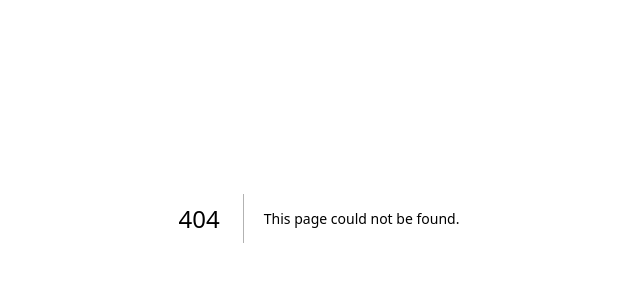
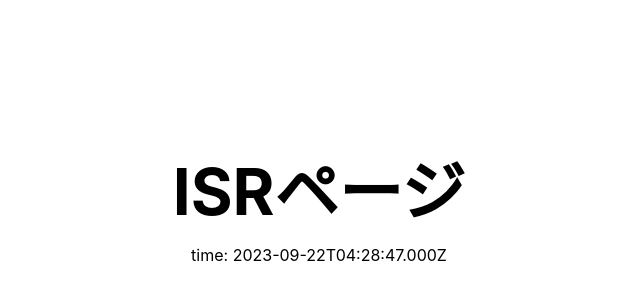
Before and after one commit to hitu3690/midosuji, a Next.js app: page /isr in a window 1280 px wide. Before the commit this address had no page. Shown: the part 182-482 px from the top of the page, without its empty margins (321-961 px from the left). Built offline with nearby package versions, Linux system fonts and the light colour scheme.

Commit message:
isr demo1

```diff
--- a/pages/_app.tsx
+++ b/pages/_app.tsx
@@ -1,7 +1,7 @@
 import "../styles/globals.scss";
 import type { AppProps } from "next/app";
 import { Provider } from "react-redux";
-import store from "./store";
+import store from "../src/stores/store";
 
 function MyApp({ Component, pageProps }: AppProps) {
   return (
--- a/pages/index.tsx
+++ b/pages/index.tsx
@@ -2,6 +2,7 @@
 import Head from "next/head";
 import Image from "next/image";
 import styles from "../styles/Home.module.scss";
+import Link from "next/link";
 
 const Home: NextPage = () => {
   return (
@@ -16,6 +17,10 @@
         <h1 className={styles.title}>
           Welcome to <a href="https://nextjs.org">Next.js!</a>
         </h1>
+
+        <Link href={'/isr'}>
+          <a>isr動作確認ページへ</a>
+        </Link>
 
         <p className={styles.description}>
           Get started by editing{" "}
--- /dev/null
+++ b/pages/isr.tsx
@@ -0,0 +1,31 @@
+import Head from 'next/head'
+import styles from '../styles/Home.module.scss'
+import { GetStaticProps } from 'next'
+
+type Props = { timestamp: string }
+
+export default function ISR(props: Props) {
+  return (
+    <div className={styles.container}>
+      <Head>
+        <title>Create Next App</title>
+        <meta name="description" content="Generated by create next app" />
+        <link rel="icon" href="/favicon.ico" />
+      </Head>
+
+      <main className={styles.main}>
+        <h1 className={styles.title}>ISRページ</h1>
+        <p> time: {props.timestamp}</p>
+      </main>
+    </div>
+  )
+}
+
+export const getStaticProps: GetStaticProps<Props> = async () => {
+  return {
+    props: {
+      timestamp: new Date().toISOString(),
+    },
+    revalidate: 1,
+  }
+}
```
Also changed, not shown: src/stores/store.ts (renamed from pages/store.ts).
